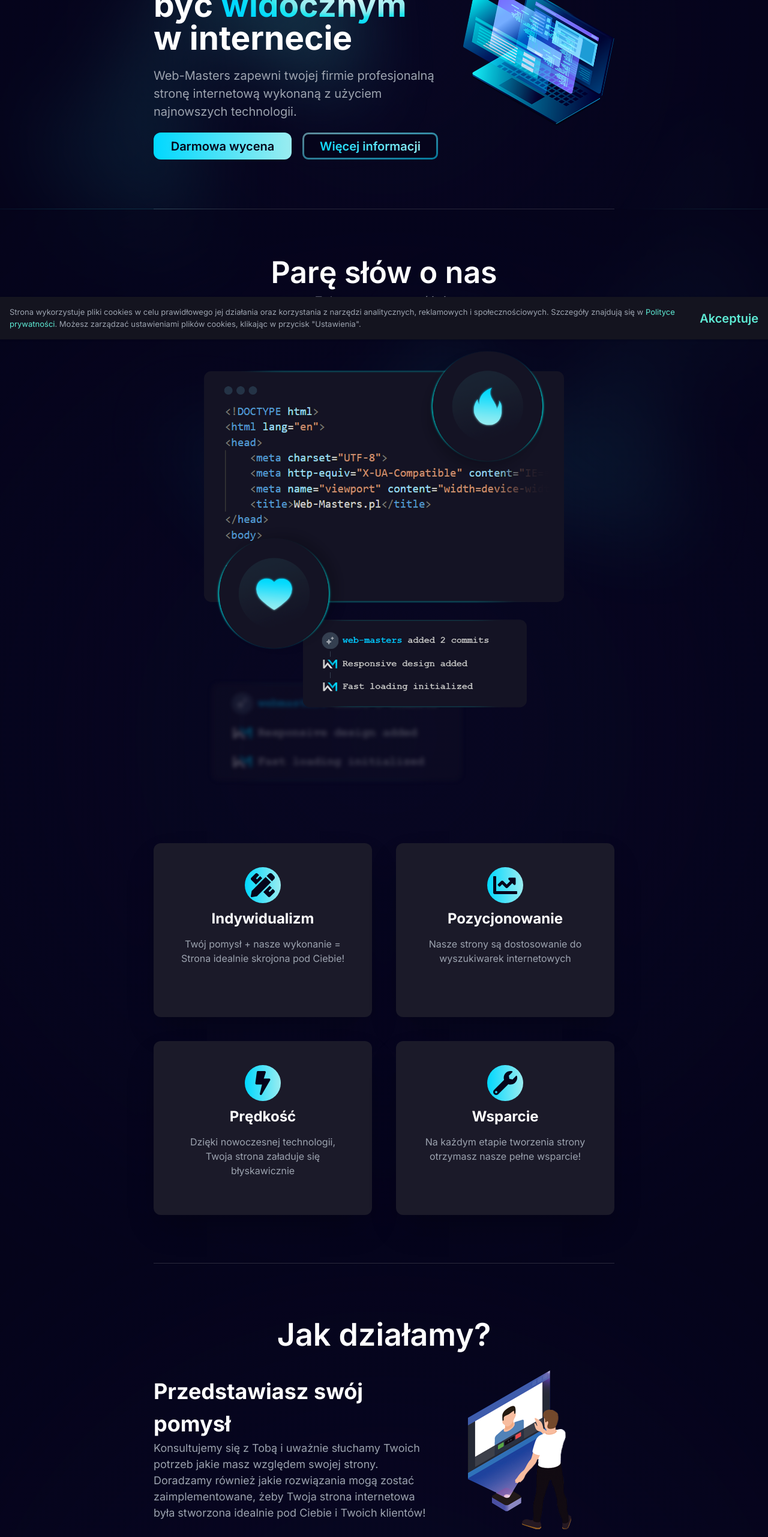
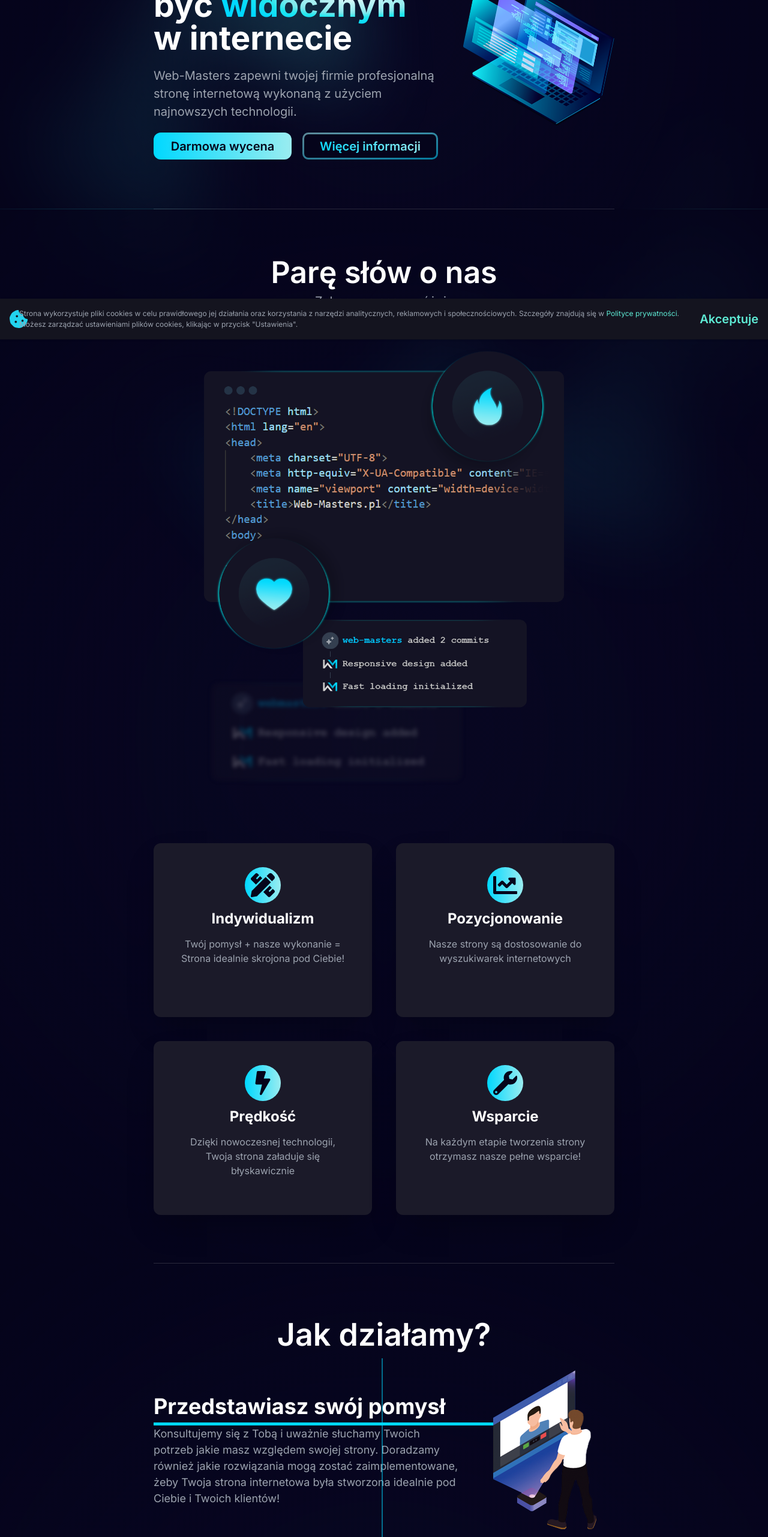
Before and after one commit to m-uchyla/wm-site, a Next.js app: page / in a window 1280 px wide. Shown: the part 234-2797 px from the top of the page at 60% size. Built offline with nearby package versions, Linux system fonts and the light colour scheme.

Commit message:
Line drawing on scroll, but it needs to be done better

```diff
--- a/src/assets/index.js
+++ b/src/assets/index.js
@@ -9,6 +9,7 @@ import trainer from './portfolio/trainer.png'
 import pizza from './portfolio/pizza.png'
 import testimonial01 from "./testimonials/testimonial01.jpg"
 import aboutImg from "./about.png"
+import line from "./arrows/line.svg"
 
 export {
     favicon,
@@ -21,5 +22,6 @@ export {
     trainer,
     pizza,
     testimonial01,
-    aboutImg
+    aboutImg,
+    line
 }
--- a/src/components/molecules/cookiesAlert.js
+++ b/src/components/molecules/cookiesAlert.js
@@ -1,10 +1,12 @@
 import Link from 'next/link'
+import {FaCookie, FaCookieBite} from 'react-icons/fa'
 import { useState, useEffect } from 'react';
 import Cookies from 'universal-cookie';
 
 export default function CookiesAlert() {
 
     const [isShown, setShown] = useState(true);
+    const [cookieChange, setCookieChange] = useState(false);
     const [cookies, setCookies] = useState(new Cookies())
 
     useEffect(()=>{
@@ -15,12 +17,19 @@ export default function CookiesAlert() {
         cookies.set('cookiesAccepted', 'true', { path: '/' });
         setShown(false);
     }
+    setTimeout(() => {setCookieChange(true)}, 1500)
 
 
     return (
       <aside id="cookie" className={`bg-[rgb(20,20,31)] p-4 bottom-0 w-full shadow ${isShown ? "fixed" : "hidden"}`}>
         <div className="flex flex-col sm:flex-row text-center sm:text-left gap-4 justify-evenly items-center">
-            <p className="text-[13px] text-secondaryText">
+            <div className='md:flex hidden items-center justify-between '>
+                {cookieChange ? <FaCookieBite className="text-cyan-400 mr-[-50px] sm:text-[30px] text-[70px]"/>
+                :
+                <FaCookie className="text-cyan-400 sm:text-[30px] text-[70px]"/>
+                }
+            </div>
+            <p className="text-[12px] text-secondaryText">
                 Strona wykorzystuje pliki cookies w celu prawidłowego jej działania oraz korzystania z narzędzi analitycznych, reklamowych i społecznościowych. Szczegóły znajdują się w <Link href="/polityka-prywatnosci" className='text-secondary hover:text-primary'>Polityce prywatności</Link>. Możesz zarządzać ustawieniami plików cookies, klikając w przycisk "Ustawienia".
             </p>
             <p onClick={() => accept()} className=" hover:text-primary text-secondary cursor-pointer text-[20px] font-semibold">Akceptuje</p>
--- a/src/components/organisms/how.js
+++ b/src/components/organisms/how.js
@@ -1,20 +1,48 @@
-import React from 'react'
+import React, { useRef } from 'react'
+import { motion, useTransform, useSpring, useScroll } from "framer-motion"
 import {howItsDone} from "../../constants/index"
 import Image from 'next/image'
 
 export default function How () {
+    const { scrollYProgress } = useScroll();
+
+    const translateX = useTransform(scrollYProgress, [0, 0.35], [-120, 0])
+    const translateY = useTransform(scrollYProgress, [0.26, 0.47], [120, 0])
+    const yRange = useTransform(scrollYProgress, [0.26, 0.57], [0, 1]);
+    const pathLength = useSpring(yRange, { stiffness: 400, damping: 90 });
+
   return (
-    <section id="howItsDone">
+    <section id="howItsDone" >
         <h2 className='text-white sm:text-[52px] text-[48px] font-semibold text-center'>Jak działamy?</h2>
+        <motion.svg
+        className={`absolute right-[50%]`}
+        width="6" height="1356" viewBox="0 0 6 1356"
+        xmlns="http://www.w3.org/2000/svg">
+            <motion.path
+            strokeDasharray="0 1"
+            fill="none"
+            stroke="#00D8FF"
+            stroke-width="5"
+            d="M3 0V1356"
+            style={{
+                pathLength
+            }}
+            />
+        </motion.svg>
         <div className='flex flex-col'>
             {howItsDone.map((how, index) => (
-                <div key={"howItsDone"+index} className={`flex items-center justify-between ${index % 2 ? "flex-row-reverse" : "flex-row"} ${index === howItsDone.length - 1 ? "mb-0" : "mb-10"}`}>
+                <motion.div
+                    style= {{translateX}}
+                    key={"howItsDone" + index}
+                    className={`flex items-center justify-between ${index % 2 ? "flex-row-reverse" : "flex-row"} ${index === howItsDone.length - 1 ? "mb-0" : "mb-10"}`}
+                >
                     <div className='max-w-[510px]'>
                         <h4 className='text-[36px] font-bold'>{how.title}</h4>
+                        <div className={`w-[566px] ${index % 2 ? "ml-[-63px]" : "ml-0"} h-[5px] bg-[#00D8FF]`}/>
                         <p className='text-[18px] text-secondaryText'>{how.description}</p>
                     </div>
                     <Image src={how.img} alt={how.title}/>
-                </div>
+                </motion.div>
             ))}
         </div>
     </section>
```
Also changed, not shown: src/assets/arrows/line.svg (added).
